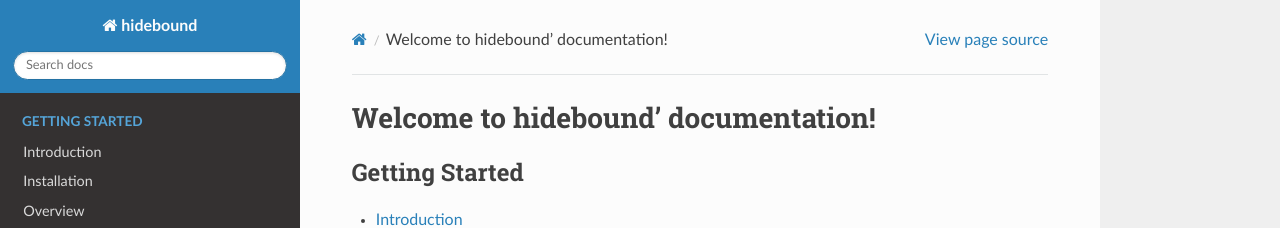
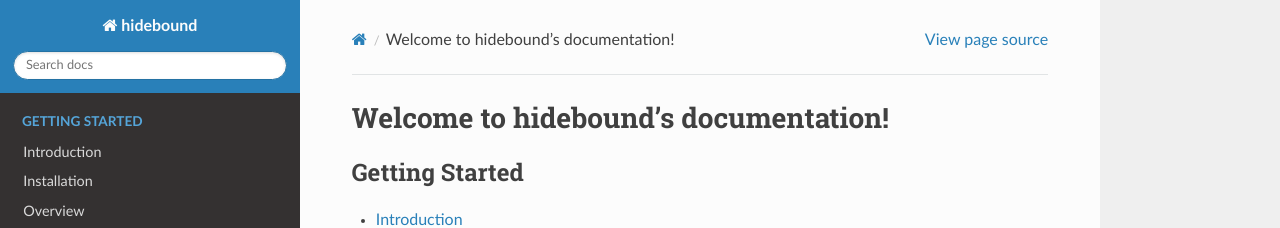
Before and after one commit to theNewFlesh/hidebound, a Sphinx documentation site: the page built from sphinx/index.rst, in a window 1280 px wide and 900 px high. Shown: the top 228 px of the window. Built offline with Sphinx 7.4.7 and the Read the Docs theme 2.0.0, drawn with Linux system fonts in a browser that asks for light colours; pages that are not in the unit, such as notebooks, are missing from menus; the version number could not be read and is left out.

```diff
--- a/sphinx/index.rst
+++ b/sphinx/index.rst
@@ -1,6 +1,6 @@
 .. hidebound documentation master file
 
-Welcome to hidebound' documentation!
+Welcome to hidebound's documentation!
 ====================================
 .. toctree::
    :maxdepth: 1
```
